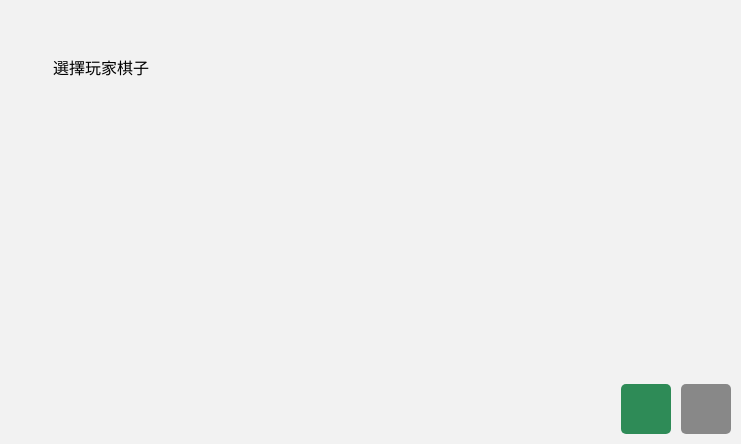
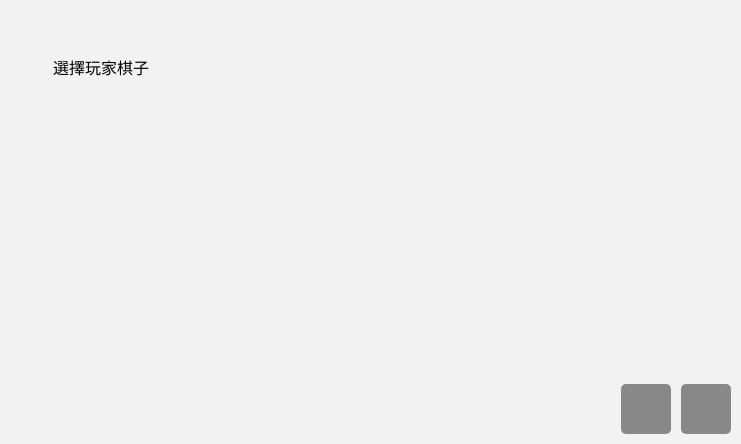
Before and after one commit to fixiabis/relati.web.app, a Next.js app: page /choose/game/pieces in a window 1280 px wide. Shown: the part 356-800 px from the top of the page, without its empty margins (539-1280 px from the left). Built offline with nearby package versions, Linux system fonts and the light colour scheme.

Commit message:
feat: active button color

```diff
--- a/pages/choose/game/pieces.tsx
+++ b/pages/choose/game/pieces.tsx
@@ -41,6 +41,8 @@ const ChooseGamePiecesPage: NextPage<{ players: number; board: string }> = ({
     ? (event: React.SyntheticEvent) => event.preventDefault()
     : undefined;
 
+  const gameLinkButtonColor = !isGameAvailable ? '#888' : 'seagreen';
+
   const togglePiece = (piece: string) => () =>
     setPieces((pieces) =>
       pieces.includes(piece)
@@ -59,7 +61,7 @@ const ChooseGamePiecesPage: NextPage<{ players: number; board: string }> = ({
         <FadeInLinkButton
           href={gameLink}
           title="done"
-          backgroundColor="seagreen"
+          backgroundColor={gameLinkButtonColor}
           onClick={handleGameLinkButtonClick}
           children={<Icon url={LightVerifyIconUrl} />}
         />
```
